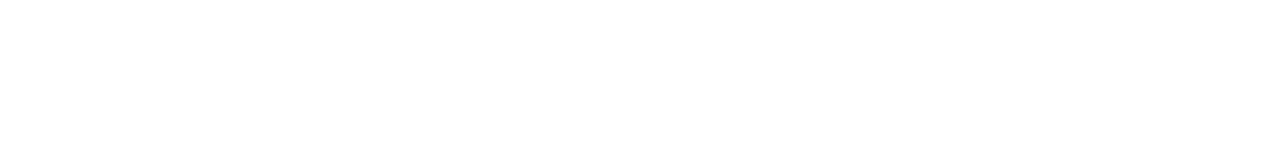
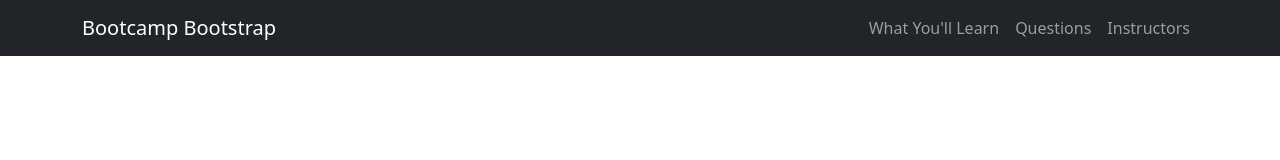
Before and after one commit to sadikware/bootcamp-page-bootstrap, a plain HTML site: page index.html in a window 1280 px wide. Drawn offline with nearby package versions, Linux system fonts and the light colour scheme.

Commit message:
navbar added

```diff
--- a/index.html
+++ b/index.html
@@ -14,6 +14,36 @@
     <title>Bootcamp Bootstrap</title>
   </head>
   <body>
+    <!-- Navbar Start -->
+    <nav class="navbar navbar-expand-lg bg-dark navbar-dark">
+      <div class="container">
+        <a href="" class="navbar-brand">Bootcamp Bootstrap</a>
+
+        <button
+          class="navbar-toggler"
+          type="button"
+          data-bs-toggle="collapse"
+          data-bs-target="#navmenu"
+        >
+          <span class="navbar-toggler-icon"></span>
+        </button>
+
+        <div class="collapse navbar-collapse" id="navmenu">
+          <ul class="navbar-nav ms-auto">
+            <li class="nav-item">
+              <a href="#learn" class="nav-link">What You'll Learn</a>
+            </li>
+            <li class="nav-item">
+              <a href="#questions" class="nav-link">Questions</a>
+            </li>
+            <li class="nav-item">
+              <a href="#instractors" class="nav-link">Instructors</a>
+            </li>
+          </ul>
+        </div>
+      </div>
+    </nav>
+    <!-- Navbar End -->
     <script
       src="https://cdn.jsdelivr.net/npm/bootstrap@5.2.0/dist/js/bootstrap.bundle.min.js"
       integrity="sha384-A3rJD856KowSb7dwlZdYEkO39Gagi7vIsF0jrRAoQmDKKtQBHUuLZ9AsSv4jD4Xa"
```
